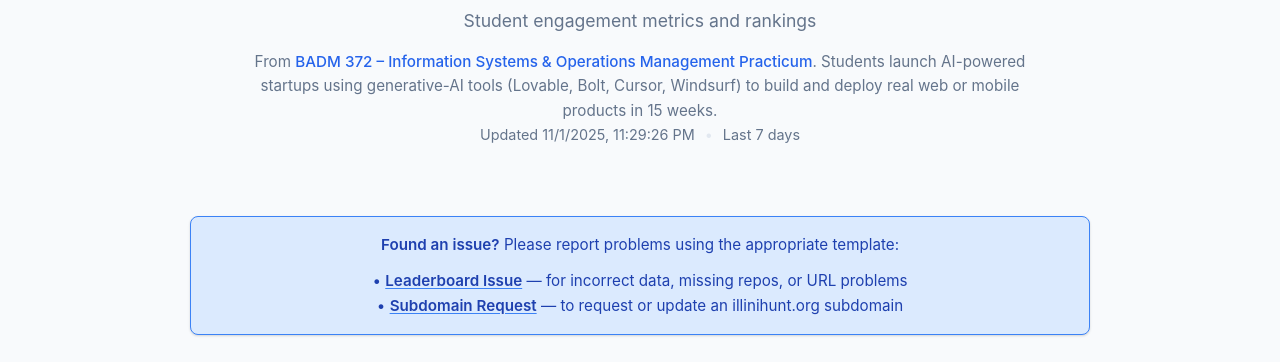
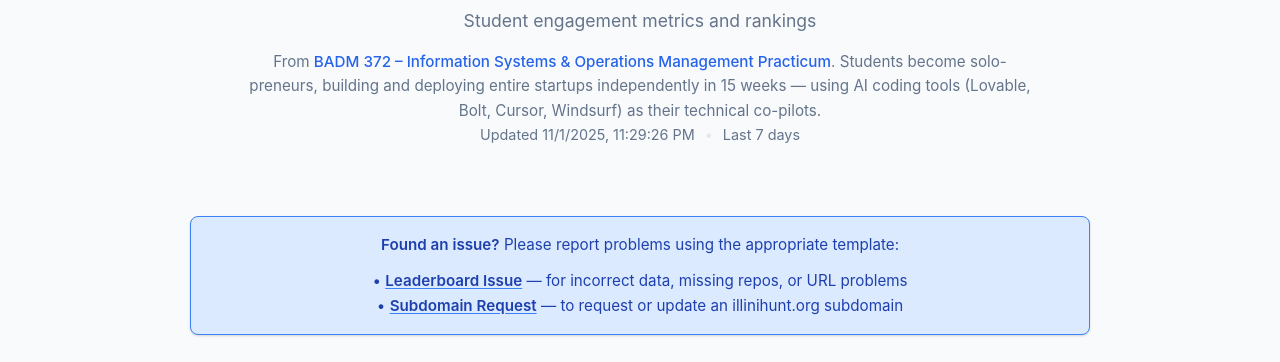
Before and after one commit to vishalsachdev/practicum, a plain HTML site: page web/index.html in a window 1280 px wide. Shown: the part 117-479 px from the top of the page. Drawn offline with Linux system fonts and the light colour scheme.

Commit message:
Emphasize solo-preneurship with AI tools context in header
Revised to highlight:
- Students as solo-preneurs building entire startups independently
- AI tools as technical co-pilots
- Focus on solo entrepreneurship enabled by AI coding assistants

```diff
--- a/web/index.html
+++ b/web/index.html
@@ -13,7 +13,7 @@
             <p class="subtitle">Student engagement metrics and rankings</p>
             <p class="course-context">
                 From <a href="https://practicum.web.illinois.edu/syllabus/" target="_blank" rel="noopener noreferrer">BADM 372 – Information Systems & Operations Management Practicum</a>.
-                Students launch AI-powered startups using generative-AI tools (Lovable, Bolt, Cursor, Windsurf) to build and deploy real web or mobile products in 15 weeks.
+                Students become solo-preneurs, building and deploying entire startups independently in 15 weeks — using AI coding tools (Lovable, Bolt, Cursor, Windsurf) as their technical co-pilots.
             </p>
             <div class="meta">
                 <span id="generated-at">Loading...</span>
```
